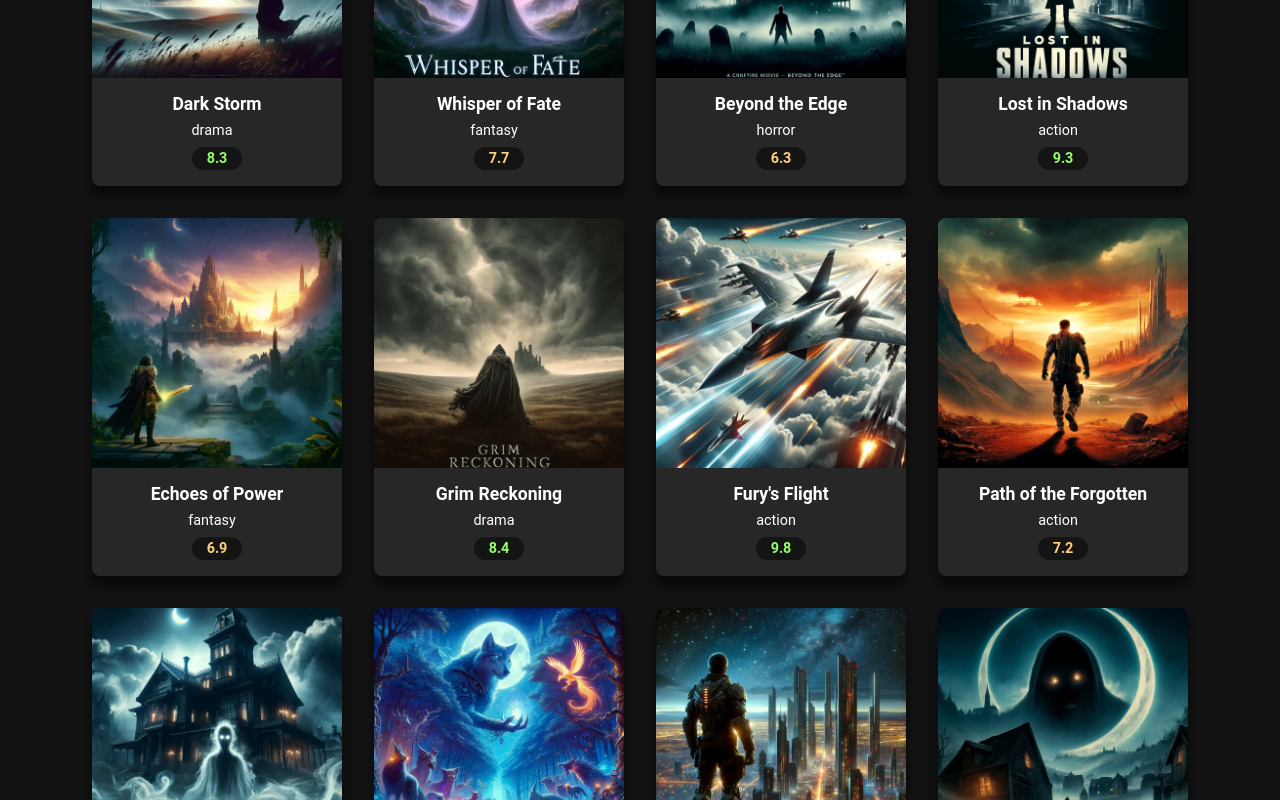
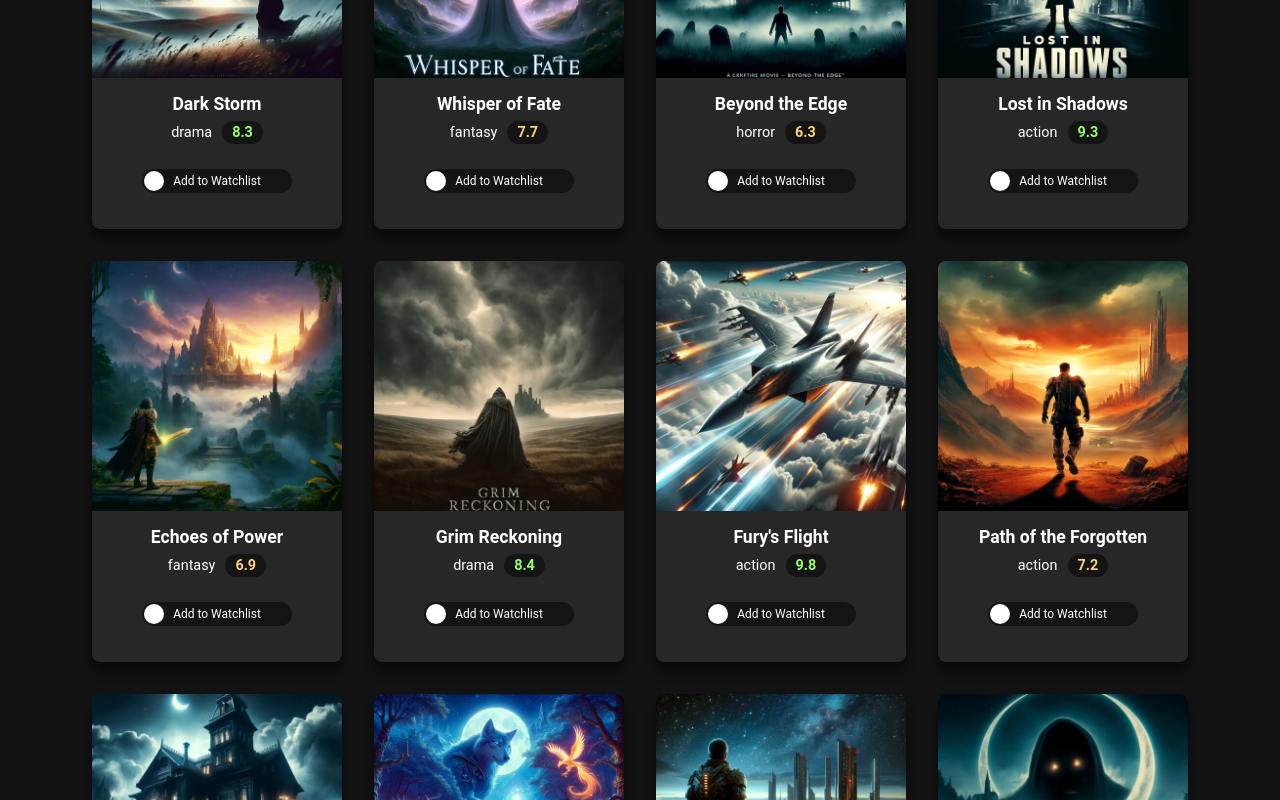
Before and after one commit to JdlSantos/MovieDux, a React (Create React App) app: page / in a window 1280 px wide. Shown: the part 880-1680 px from the top of the page. Built offline with nearby package versions, Linux system fonts and the light colour scheme.

Commit message:
WIP on main
Added Watchlist

```diff
--- a/src/App.js
+++ b/src/App.js
@@ -5,8 +5,26 @@ import Footer from "./components/Footer";
 import MoviesGrid from "./components/MoviesGrid";
 import Watchlist from "./components/Watchlist";
 import { BrowserRouter as Router, Routes, Route, Link } from "react-router-dom";
+import { useState, useEffect } from "react";
 
 function App() {
+  const [movies, setMovies] = useState([]);
+  const [watchlist, setWatchlist] = useState([]);
+
+  useEffect(() => {
+    fetch("movies.json")
+      .then((response) => response.json())
+      .then((data) => setMovies(data));
+  }, []);
+
+  const toggleWatchlist = (movieId) => {
+    setWatchlist((prev) =>
+      prev.includes(movieId)
+        ? prev.filter((id) => id !== movieId)
+        : [...prev, movieId]
+    );
+  };
+
   return (
     <div className="App">
       <div className="container">
@@ -24,11 +42,28 @@ function App() {
           </nav>
 
           <Routes>
-            <Route path="/" element={<MoviesGrid />}></Route>
-            <Route path="/watchlist" element={<Watchlist />}></Route>
+            <Route
+              path="/"
+              element={
+                <MoviesGrid
+                  watchlist={watchlist}
+                  movies={movies}
+                  toggleWatchlist={toggleWatchlist}
+                />
+              }
+            ></Route>
+            <Route
+              path="/watchlist"
+              element={
+                <Watchlist
+                  watchlist={watchlist}
+                  movies={movies}
+                  toggleWatchlist={toggleWatchlist}
+                />
+              }
+            ></Route>
           </Routes>
         </Router>
-        <MoviesGrid></MoviesGrid>
       </div>
       <Footer></Footer>
     </div>
--- a/src/components/MovieCard.js
+++ b/src/components/MovieCard.js
@@ -1,7 +1,7 @@
 import React from "react";
 import "../styles.css";
 
-export default function MovieCard({ movie }) {
+export default function MovieCard({ movie, isWatchlisted, toggleWatchlist }) {
   const handleError = (e) => {
     e.target.src = "images/default.jpg";
   };
@@ -28,10 +28,28 @@ export default function MovieCard({ movie }) {
         />
         <div className="movie-card-info">
           <h3 className="movie-card-title">{movie.title}</h3>
-          <p className="movie-card-genre">{movie.genre}</p>
-          <p className={`movie-card-rating ${getRatingClass(movie.rating)}`}>
-            {movie.rating}
-          </p>
+          <div>
+            <span className="movie-card-genre">{movie.genre}</span>
+            <span
+              className={`movie-card-rating ${getRatingClass(movie.rating)}`}
+            >
+              {movie.rating}
+            </span>
+          </div>
+
+          <label className="switch">
+            <input
+              type="checkbox"
+              checked={isWatchlisted}
+              onChange={() => toggleWatchlist(movie.id)}
+            ></input>
+
+            <span className="slider">
+              <span className="slider-label">
+                {isWatchlisted ? "In Watchlist" : "Add to Watchlist"}
+              </span>
+            </span>
+          </label>
         </div>
       </div>
     </div>
--- a/src/components/MoviesGrid.js
+++ b/src/components/MoviesGrid.js
@@ -1,18 +1,11 @@
-import React, { useState, useEffect } from "react";
+import React, { useState } from "react";
 import "../styles.css";
 import MovieCard from "./MovieCard";
 
-export default function MoviesGrid() {
-  const [movies, setMovies] = useState([]);
+export default function MoviesGrid({ movies, watchlist, toggleWatchlist }) {
   const [searchTerm, setSearchTerm] = useState("");
   const [genre, setGenre] = useState("All Genres");
   const [rating, setRating] = useState("All");
-
-  useEffect(() => {
-    fetch("movies.json")
-      .then((response) => response.json())
-      .then((data) => setMovies(data));
-  }, []);
 
   const handleSearchChange = (e) => {
     setSearchTerm(e.target.value);
@@ -26,7 +19,7 @@ export default function MoviesGrid() {
     setRating(e.target.value);
   };
 
-  const matchesGenre = (movie, searchTerm) => {
+  const matchesGenre = (movie) => {
     return (
       genre === "All Genres" ||
       movie.genre.toLowerCase() === genre.toLowerCase()
@@ -101,7 +94,12 @@ export default function MoviesGrid() {
 
       <div className="movies-grid">
         {filteredMovies.map((movie) => (
-          <MovieCard movie={movie} key={movie.id}></MovieCard>
+          <MovieCard
+            movie={movie}
+            key={movie.id}
+            toggleWatchlist={toggleWatchlist}
+            isWatchlisted={watchlist.includes(movie.id)}
+          ></MovieCard>
         ))}
       </div>
     </div>
--- a/src/components/Watchlist.js
+++ b/src/components/Watchlist.js
@@ -1,10 +1,24 @@
 import React from "react";
 import "../styles.css";
+import MovieCard from "./MovieCard";
 
-export default function Watchlist() {
+export default function Watchlist({ movies, watchlist, toggleWatchlist }) {
   return (
     <div>
       <h1 className="title">Your Watchlist</h1>
+      <div className="watchlist">
+        {watchlist.map((id) => {
+          const movie = movies.find((movie) => movie.id === id);
+          return (
+            <MovieCard
+              key={id}
+              movie={movie}
+              toggleWatchlist={toggleWatchlist}
+              isWatchlisted={true}
+            ></MovieCard>
+          );
+        })}
+      </div>
     </div>
   );
 }
```
